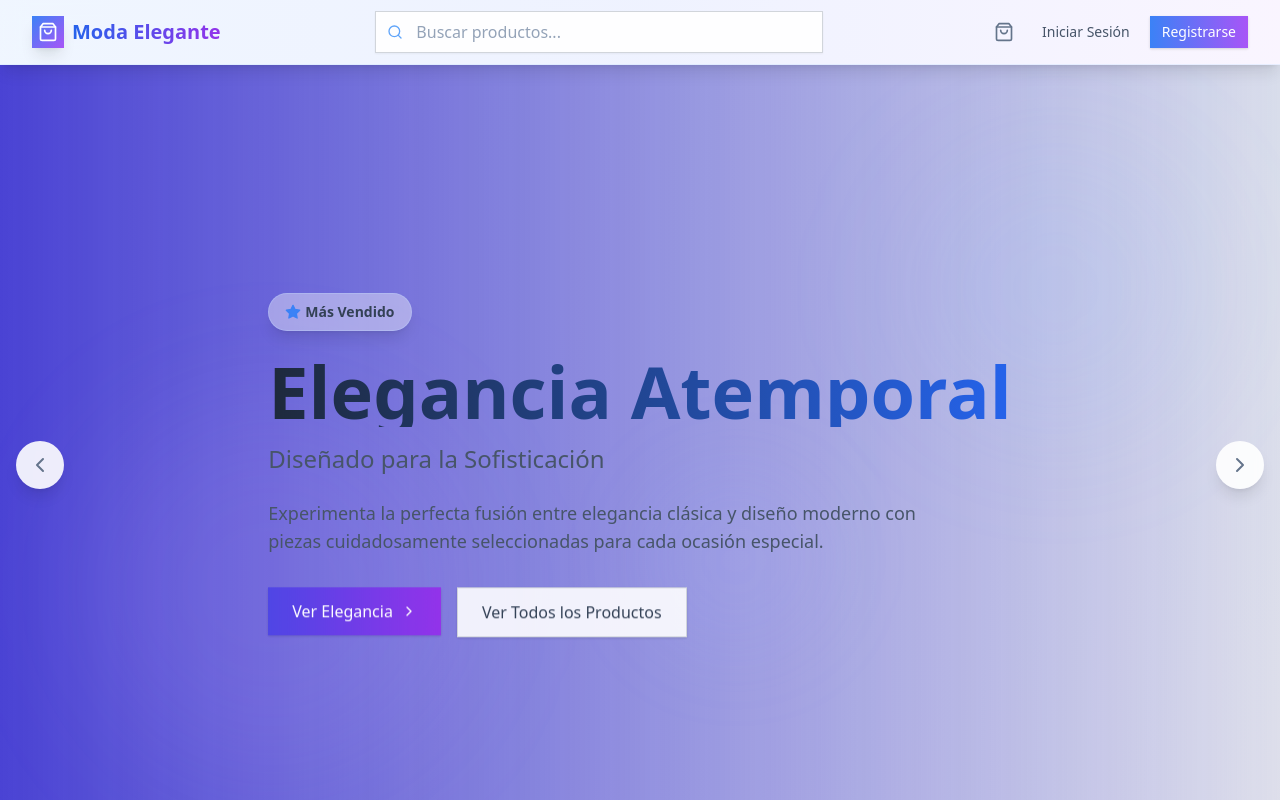
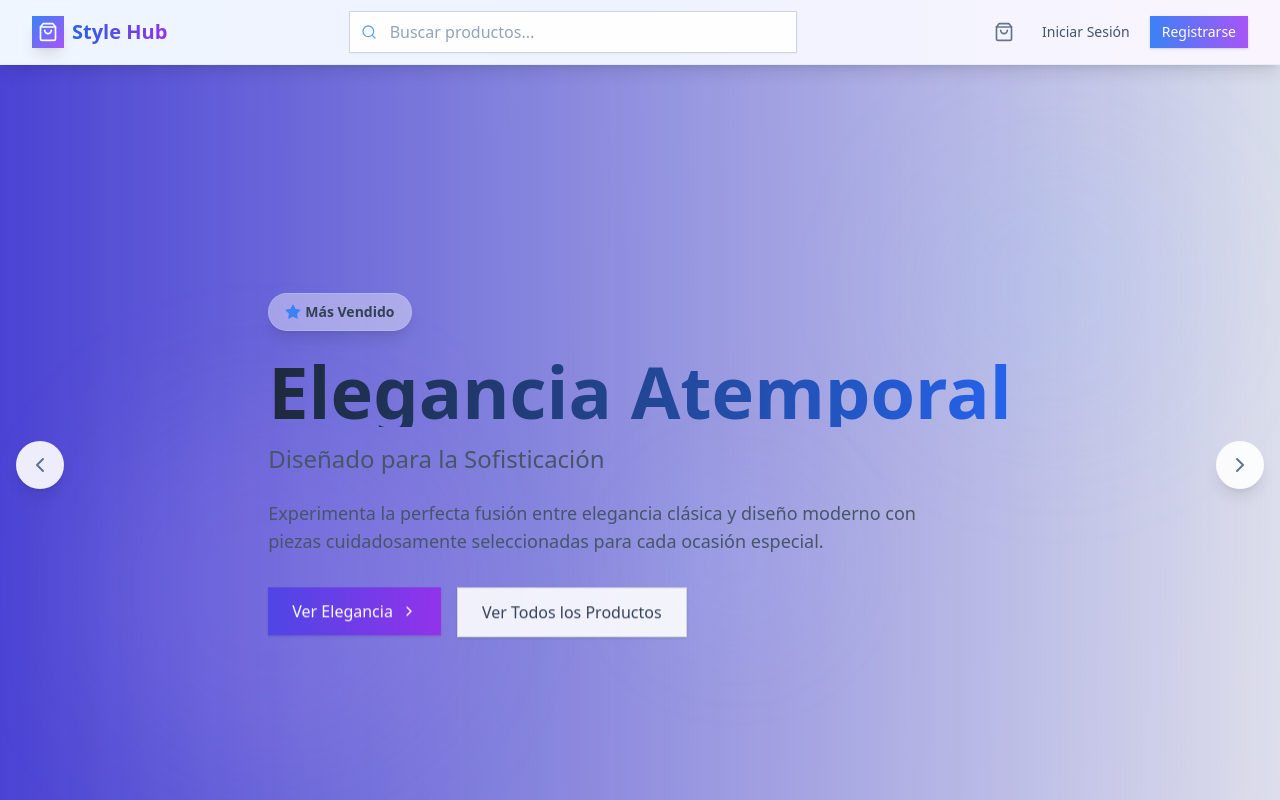
Before and after one commit to KeyraGonzalez/frontend_tienda, a Next.js app: page / in a window 1280 px wide. Shown: the top 800 px of the page. Built offline with nearby package versions, Linux system fonts and the light colour scheme; no server answers.

Commit message:
Update Header.tsx

```diff
--- a/src/components/layout/Header.tsx
+++ b/src/components/layout/Header.tsx
@@ -49,7 +49,7 @@ export function Header() {
               <ShoppingBag className="w-5 h-5 text-white" />
             </div>
             <span className="text-xl font-display font-bold bg-gradient-to-r from-blue-600 to-purple-600 bg-clip-text text-transparent">
-              Moda Elegante
+              Style Hub
             </span>
           </Link>
 
```
